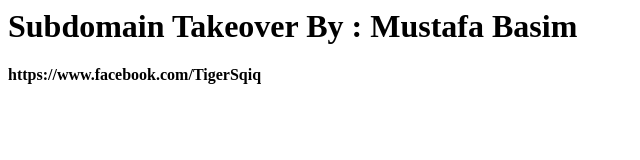
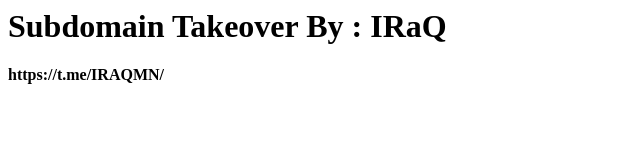
Before and after one commit to tigeriqq/MustafaBasim, a plain HTML site: page index.html in a window 1280 px wide. Shown: the whole page, without its empty margins (0-640 px from the left). Drawn offline with Linux system fonts and the light colour scheme.

Commit message:
Update index.html

```diff
--- a/index.html
+++ b/index.html
@@ -3,7 +3,7 @@
 	<title></title>
 </head>
 <body>
-<h1> Subdomain Takeover By : Mustafa Basim </h1>
-<h4>https://www.facebook.com/TigerSqiq</h4>
+<h1> Subdomain Takeover By : IRaQ </h1>
+<h4>https://t.me/IRAQMN/</h4>
 </body>
 </html>
```
